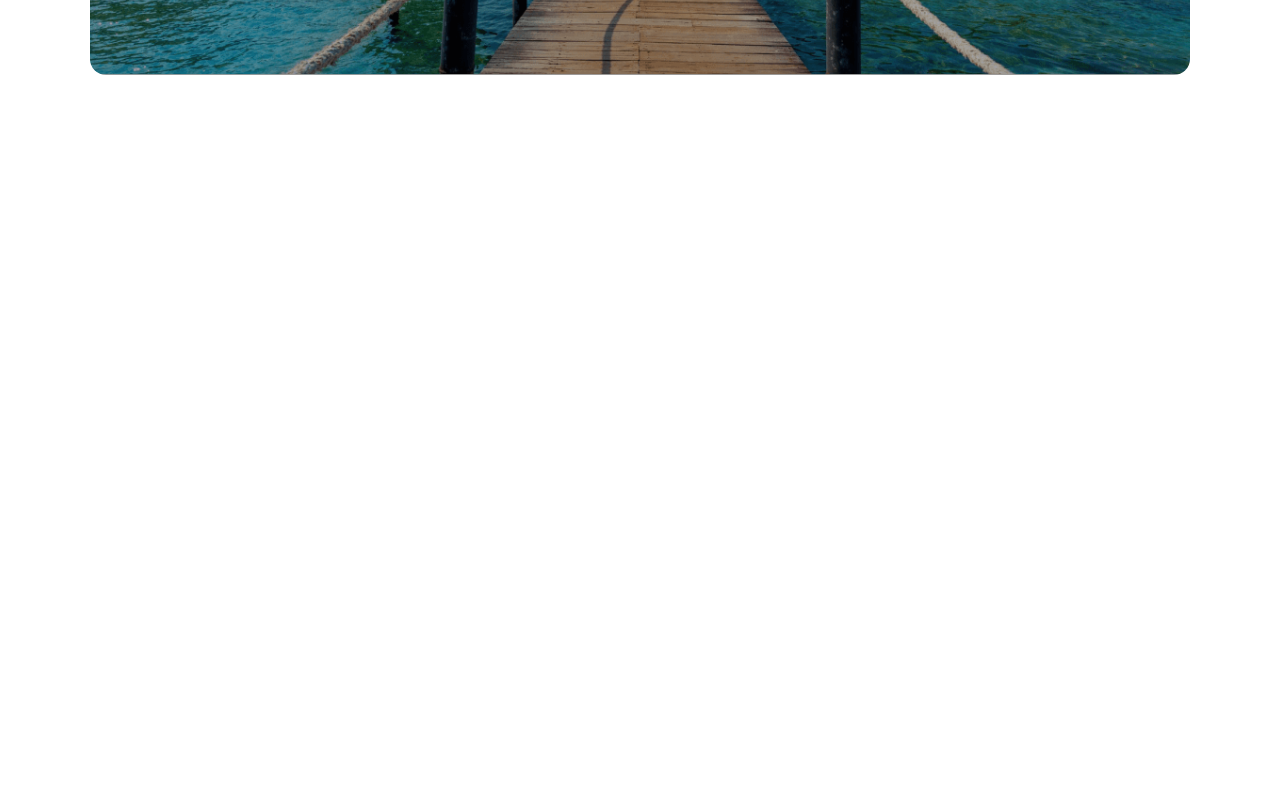
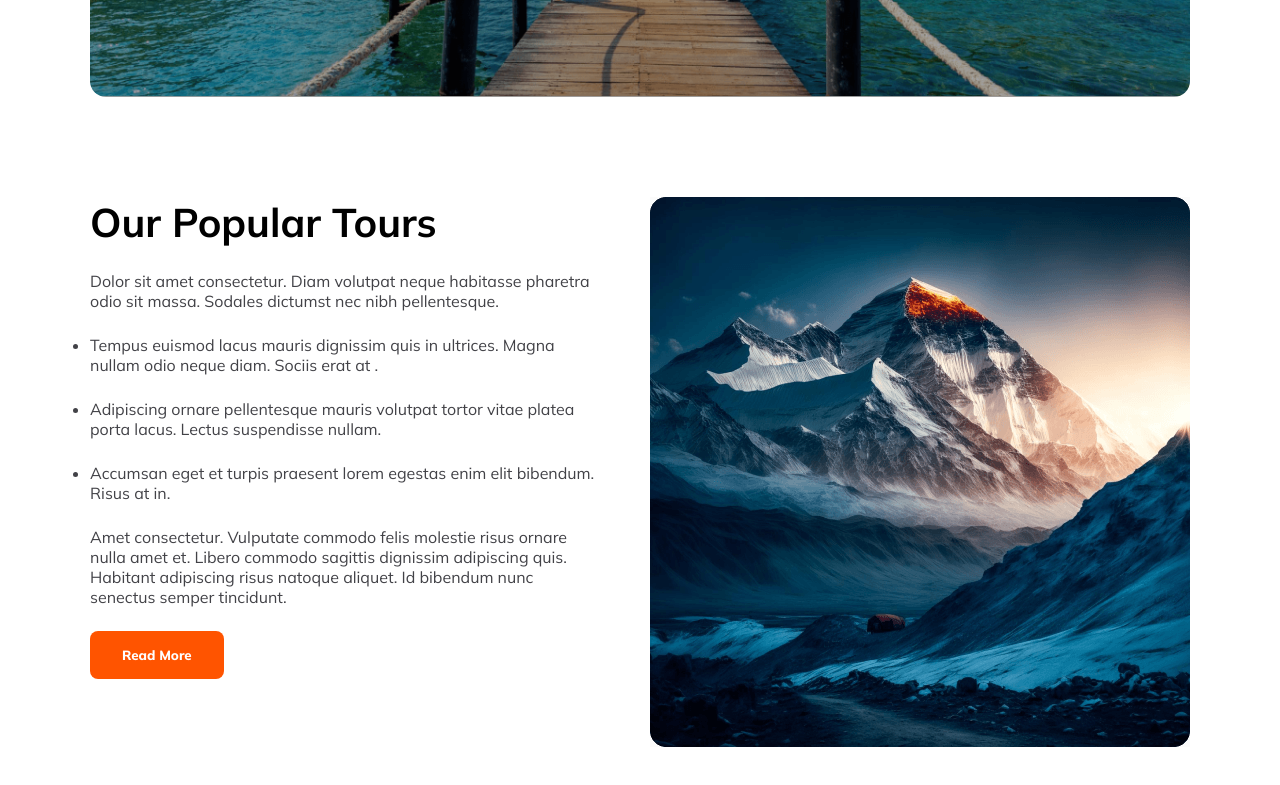
Before and after one commit to UmmayKashfa/hero-travel, a plain HTML site: page index.html in a window 1280 px wide. Shown: the part 547-1332 px from the top of the page. Before the commit the page ends 800 px from the top, so only its background shows below. Drawn offline with Linux system fonts and the light colour scheme.

Commit message:
popular tour section added

```diff
--- a/css/style.css
+++ b/css/style.css
@@ -50,6 +50,7 @@ nav .select-bar{
     padding: 16px 32px;
     color: #ffffff;
     border: none;
+    font-weight: 800;
 }
 /* Banner style */
 .banner{
@@ -85,6 +86,20 @@ nav .select-bar{
 .banner i{
     margin-right: 5px;
 }
+/* popular tour style */
+.popular-tour{
+    display: flex;
+    justify-content: space-between;
+    gap: 50px;
+    margin: 100px 10px;
+}
+.popular-tour .popular-tour-left h4{
+    font-size: 2.5rem;
+}
+.popular-tour .popular-tour-left p,ul > li {
+    margin: 24px 0;
+    color: var(--primary-color);
+}
 /* responsive for small devices */
 @media screen and (max-width:600px) {
     /* header */
--- a/index.html
+++ b/index.html
@@ -39,6 +39,24 @@
                 <button class="btn-primary"><i class="fa-solid fa-magnifying-glass"></i>Find Now</button>
             </form>
         </div>
+        <!-- popular tour -->
+        <div class="popular-tour">
+            <div class="popular-tour-left">
+                <h4>Our Popular Tours</h4>
+                <p>Dolor sit amet consectetur. Diam volutpat neque habitasse pharetra odio sit massa. Sodales dictumst nec nibh pellentesque.</p>
+                <ul>
+                    <li>Tempus euismod lacus mauris dignissim quis in ultrices. Magna nullam odio neque diam. Sociis erat at .</li>
+                    <li>Adipiscing ornare pellentesque mauris volutpat tortor vitae platea porta lacus. Lectus suspendisse nullam.</li>
+                    <li> Accumsan eget et turpis praesent lorem egestas enim elit bibendum. Risus at in.</li>
+                </ul>
+                <p>Amet consectetur. Vulputate commodo felis molestie risus
+                    ornare nulla amet et. Libero commodo sagittis dignissim adipiscing quis. Habitant adipiscing risus natoque aliquet. Id bibendum nunc senectus semper tincidunt. </p>
+                <button class="btn-primary">Read More</button>
+            </div>
+            <div class="popular-tour-right">
+                <img src="Images/Rectangle 4.png" alt="">
+            </div>
+        </div>
     </main>
     <footer></footer>
 </body>
```
